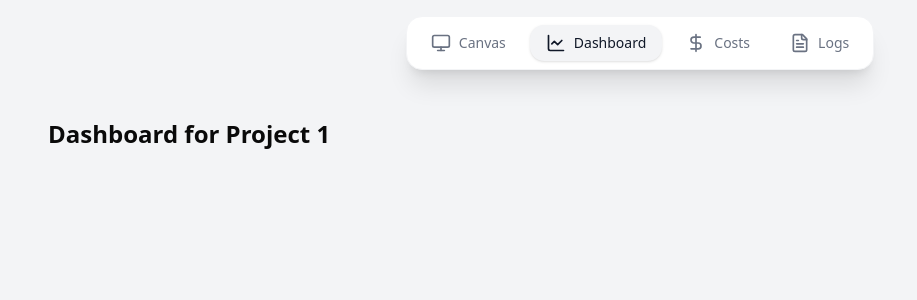
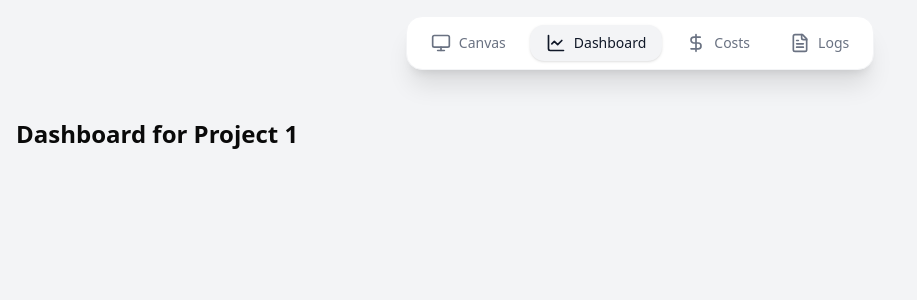
Before and after one commit to acm-projects/Foundry, a Next.js app in the folder frontend/: page /workflows/1/dashboard in a window 1280 px wide. Shown: the top 300 px of the page, without its empty margins (0-917 px from the left). Built offline with nearby package versions, Linux system fonts and the light colour scheme.

Commit message:
unify main div styling of all pages

```diff
--- a/frontend/app/(pages)/workflows/[projectId]/canvas/page.js
+++ b/frontend/app/(pages)/workflows/[projectId]/canvas/page.js
@@ -1,6 +1,6 @@
 export default function CanvasPage({ params }) {
   return (
-    <div className="p-8">
+    <div className="pt-8 pb-8">
       <h1 className="text-2xl font-bold">
         Canvas for Project {params.projectId}
       </h1>
--- a/frontend/app/(pages)/workflows/[projectId]/dashboard/page.js
+++ b/frontend/app/(pages)/workflows/[projectId]/dashboard/page.js
@@ -1,6 +1,6 @@
 export default function DashboardPage({ params }) {
   return (
-    <div className="p-8">
+    <div className="pt-8 pb-8">
       <h1 className="text-2xl font-bold">
         Dashboard for Project {params.projectId}
       </h1>
--- a/frontend/app/(pages)/workflows/[projectId]/logs/page.js
+++ b/frontend/app/(pages)/workflows/[projectId]/logs/page.js
@@ -1,6 +1,6 @@
 export default function LogsPage({ params }) {
   return (
-    <div className="p-8">
+    <div className="pt-8 pb-8">
       <h1 className="text-2xl font-bold">
         Logs for Project {params.projectId}
       </h1>
```
